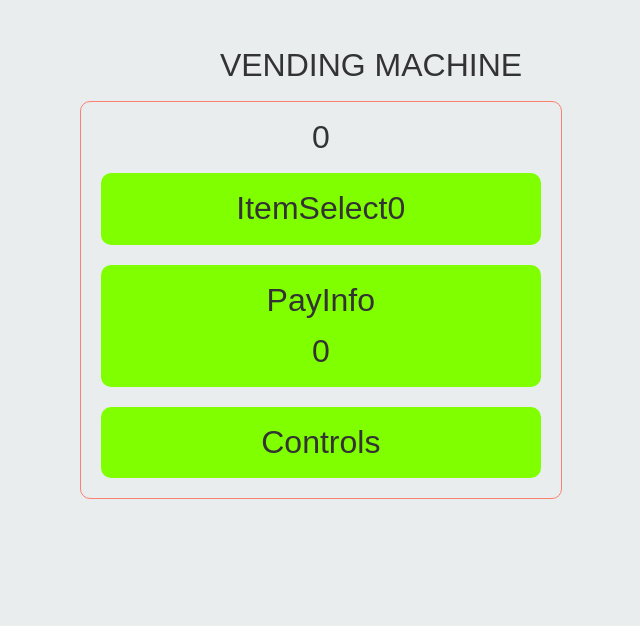
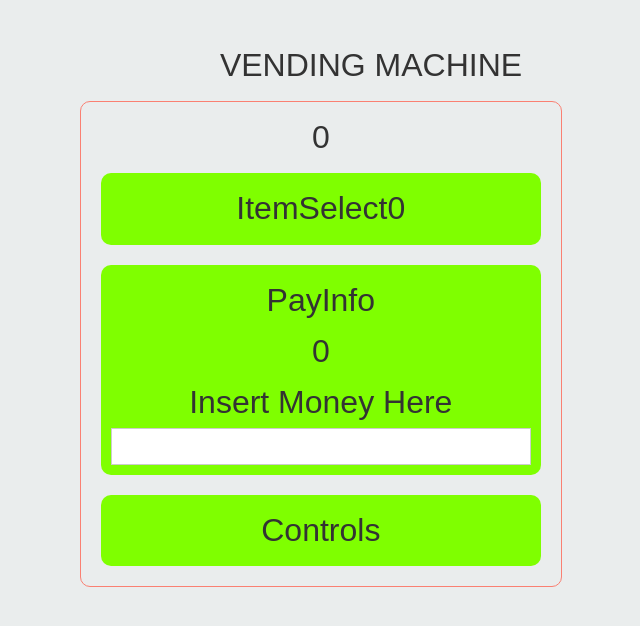
Before and after one commit to adam0tokyo/Quik-Vend, a React (Create React App) app: page / in a window 1280 px wide. Shown: the top 626 px of the page, without its empty margins (269-909 px from the left). Built offline with nearby package versions, Linux system fonts and the light colour scheme.

Commit message:
feat: input money form functionality

```diff
--- a/src/components/PayInfo/PayInfo.tsx
+++ b/src/components/PayInfo/PayInfo.tsx
@@ -10,24 +10,32 @@ interface IProps {
 
 const PayInfo: React.FC<IProps> = ({ insertedMoney, setInsertedMoney }) => {
 
-    // const handleChange = (e: React.ChangeEvent<HTMLInputElement | HTMLTextAreaElement>) => {
-    //     setInsertedMoney(
-    //         // [e.target.name]: e.target.value
-    //     )
+    const handleChange = (e: React.ChangeEvent<HTMLInputElement>) => {
+        setInsertedMoney(Number(e.target.value))
+    }
+
+    //use this to pay
+    // const onSubmit = (e) => {
+    //     e.preventDefault();
+    //     setInsertedMoney(insertedMoney);
     // }
 
     return (
         <div className={styles.griditem}>
             PayInfo <br />
             {insertedMoney}
-            {/* <input
-                type="number"
-                onChange={handleChange}
-                className="PayInfo-input"
-                name="age"
-                value={insertedMoney}
-                placeholder="Age"
-            /> */}
+            <form>
+                <label htmlFor='insertMoney'>Insert Money Here</label>
+                <input
+                    type="number"
+                    onChange={handleChange}
+                    className="PayInfo-input"
+                    name="age"
+                // value={insertedMoney}
+                // placeholder="0"
+                />
+                {/* <button type="submit">Insert this amount</button> */}
+            </form>
         </div>
     )
 }
```
